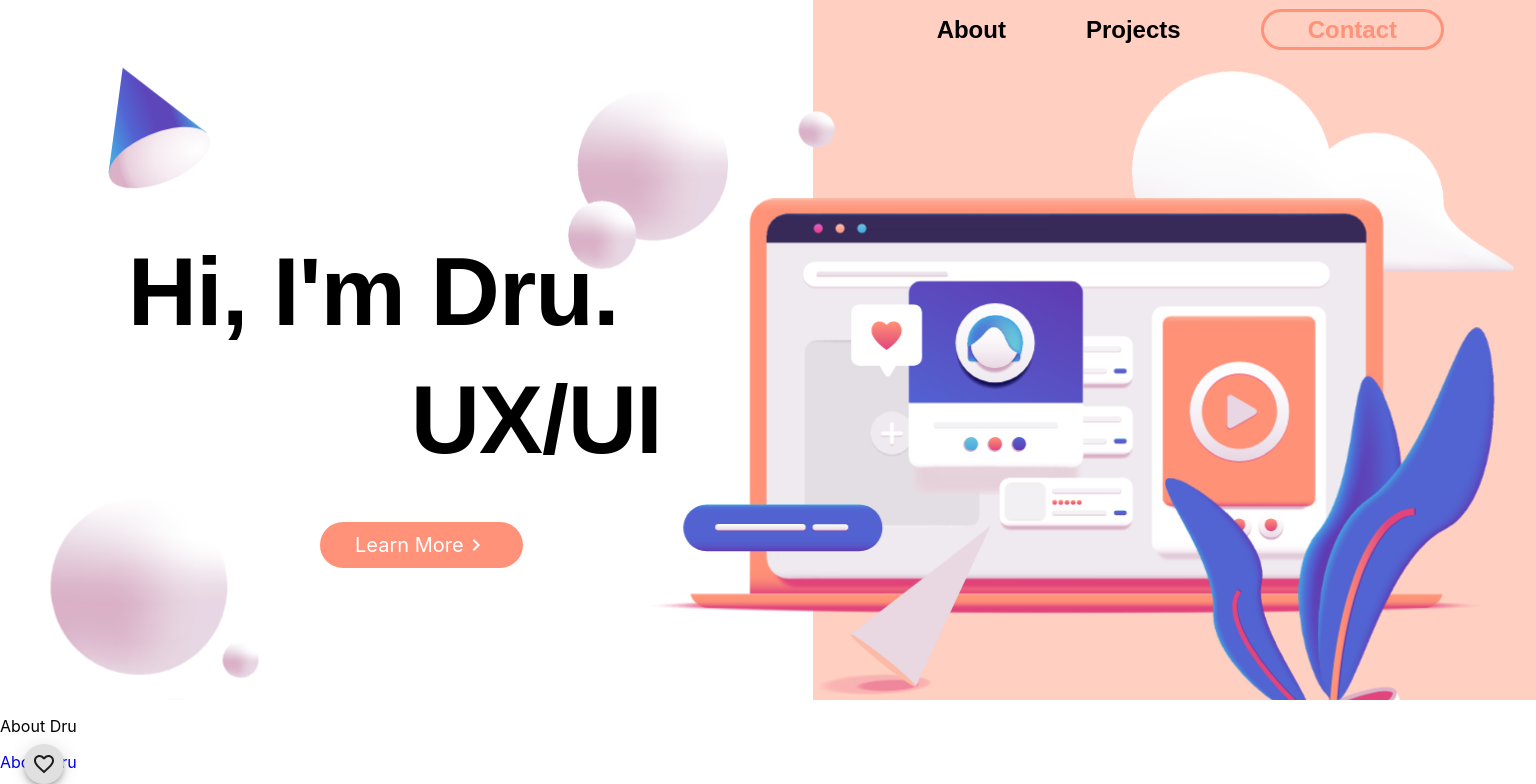
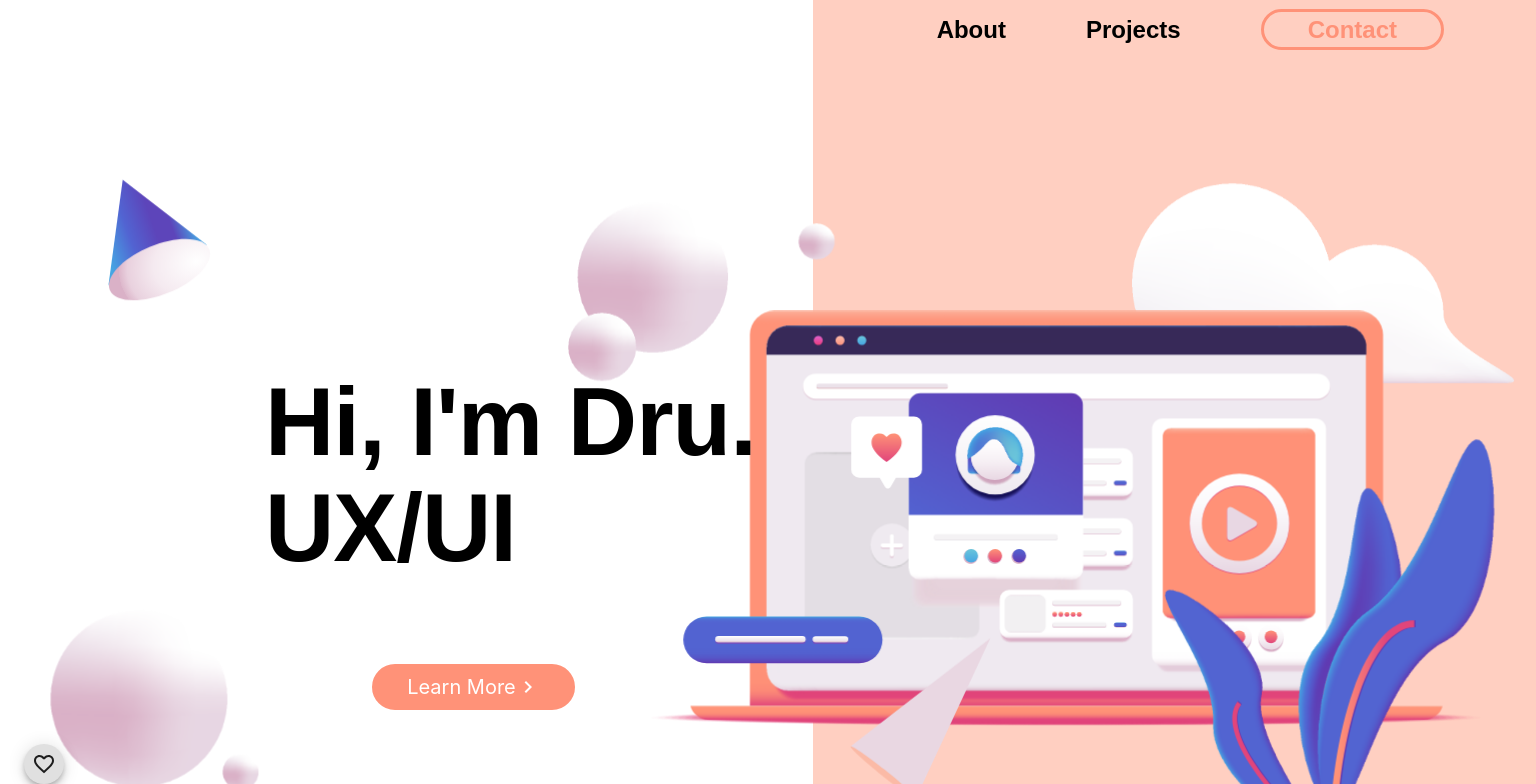
Before and after one commit to Dru-Daniels/dru-portfolio, a React (Create React App) app: page / in a window 1536 px wide. Shown: the top 784 px of the page. Built offline with nearby package versions, Linux system fonts and the light colour scheme; a web font is replaced by a local one.

Commit message:
Media Queries Hero

```diff
--- a/src/components/heroBanner.scss
+++ b/src/components/heroBanner.scss
@@ -3,8 +3,6 @@ h1 {
   font-size: 3.5em;
   margin: 1em;
 }
-
-
 
 #HeroImg {
   position: absolute;
@@ -306,28 +304,57 @@ h1 {
   }
 }
 
-@media only screen and (min-width: 1400px) {
+@media only screen and (min-width: 1300px) {
+
   h1 {
-    top: 50%;
-    left: 50%;
-    transform: translate(-150%, -60%);
+    top: 15%;
+    left: 10%;
   }
 
   .hello-word span {
-    top: 70%;
-    left: -5%;
+    top: 30%;
   }
 
   .hero {
-    padding: 0em;
-    padding-left: 20em;
-    padding-top: 4em;
+    margin-top: 13em;
+    padding-left: 19em;
+  }
+
+}
+
+@media only screen and (min-width: 1500px) {
+
+  h1 {
+    top: 24%;
+    left: 11%;
+  }
+
+  .hero-container {
+    height: 55em;
+  }
+
+  .hello-word span {
+    top: 36%;
+  }
+
+  .hero-contact {
+    margin-left: 6%;
+    margin-top: -9%;
+  }
+
+  #HeroImg {
+    margin-top: -39em;
   }
 
 }
 
 @media only screen and (min-width: 2000px) {
-  .hero {
-    padding-left: 30em;
+  h1 {
+    font-size: 8em;
+    top: 16%;
+  }
+
+  .hello-word span {
+    top: 29%;
   }
 }
```
